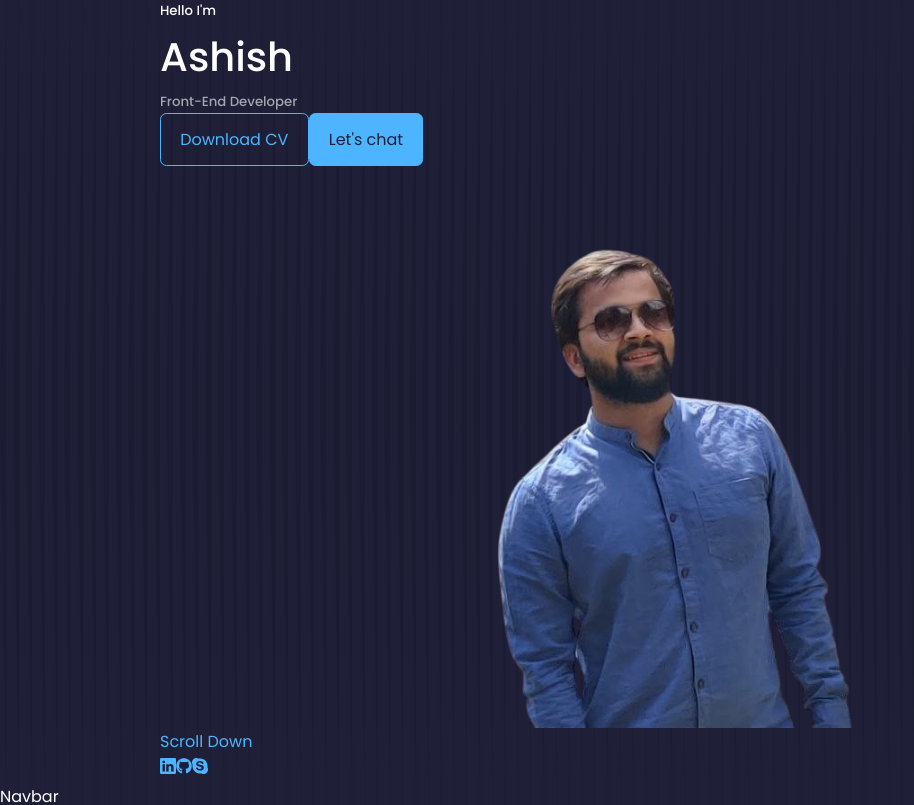
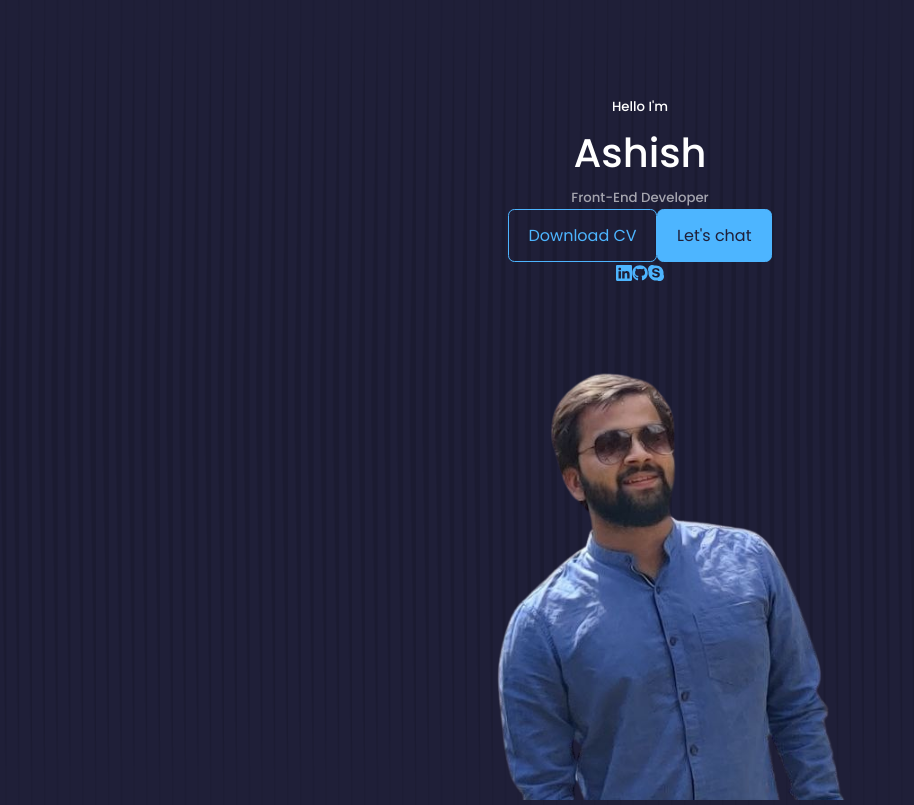
Before and after one commit to ash14ish/My-Portfolio, a React (Create React App) app: page / in a window 1280 px wide. Shown: the top 805 px of the page, without its empty margins (0-914 px from the left). Built offline with nearby package versions, Linux system fonts and the light colour scheme.

Commit message:
portfolio

```diff
--- a/src/components/Home/Home.css
+++ b/src/components/Home/Home.css
@@ -0,0 +1,11 @@
+header {
+  height: 100vh;
+  padding-top: 6rem;
+  overflow: hidden;
+}
+
+.header_container {
+  text-align: center;
+  height: 100%;
+  position: relative;
+}
--- a/src/components/Home/Home.jsx
+++ b/src/components/Home/Home.jsx
@@ -13,6 +13,7 @@ const Home = () => {
         <h5 className="text-light">Front-End Developer</h5>
 
         <ActionButtons />
+        <HeaderSocial />
 
         <div className="my-pic">
           <img src={MyPic}></img>
@@ -21,8 +22,6 @@ const Home = () => {
         <a href="" className="scroll__down">
           Scroll Down
         </a>
-
-        <HeaderSocial />
       </div>
     </header>
   );
```
